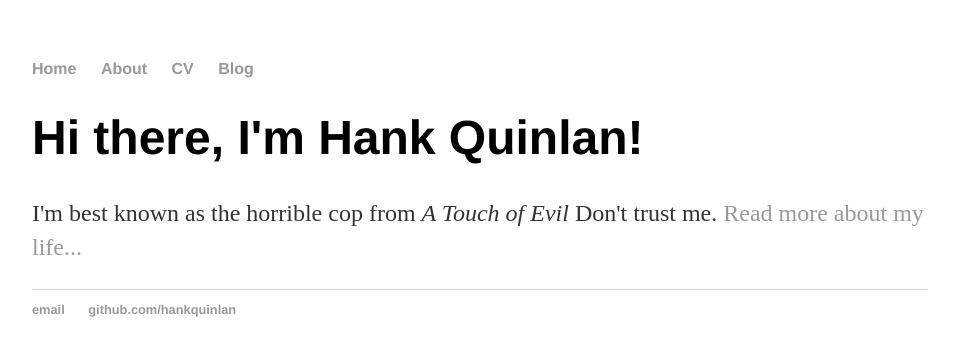
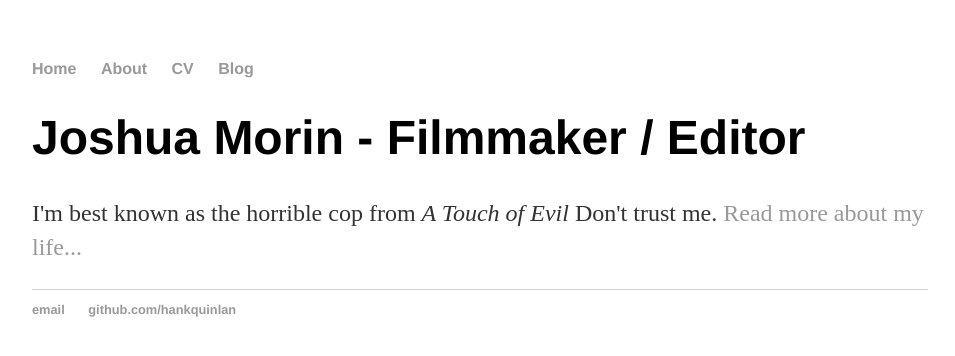
Before and after one commit to joshuamorinfilm/joshuamorin, a Jekyll site: the page built from index.html, in a window 1280 px wide. Shown: the top 356 px of the page, without its empty margins (160-1115 px from the left). Built offline with Jekyll 4.4.1, drawn with Linux system fonts in a browser that asks for light colours.

Commit message:
Update index.html

```diff
--- a/index.html
+++ b/index.html
@@ -1,8 +1,8 @@
 ---
 layout: default
-title: Hank Quinlan, Horrible Cop
+title: Joshua Morin - Filmmaker / Editor
 ---
 <div class="blurb">
-	<h1>Hi there, I'm Hank Quinlan!</h1>
+	<h1>Joshua Morin - Filmmaker / Editor</h1>
 	<p>I'm best known as the horrible cop from <em>A Touch of Evil</em> Don't trust me. <a href="/about">Read more about my life...</a></p>
 </div><!-- /.blurb -->
```
